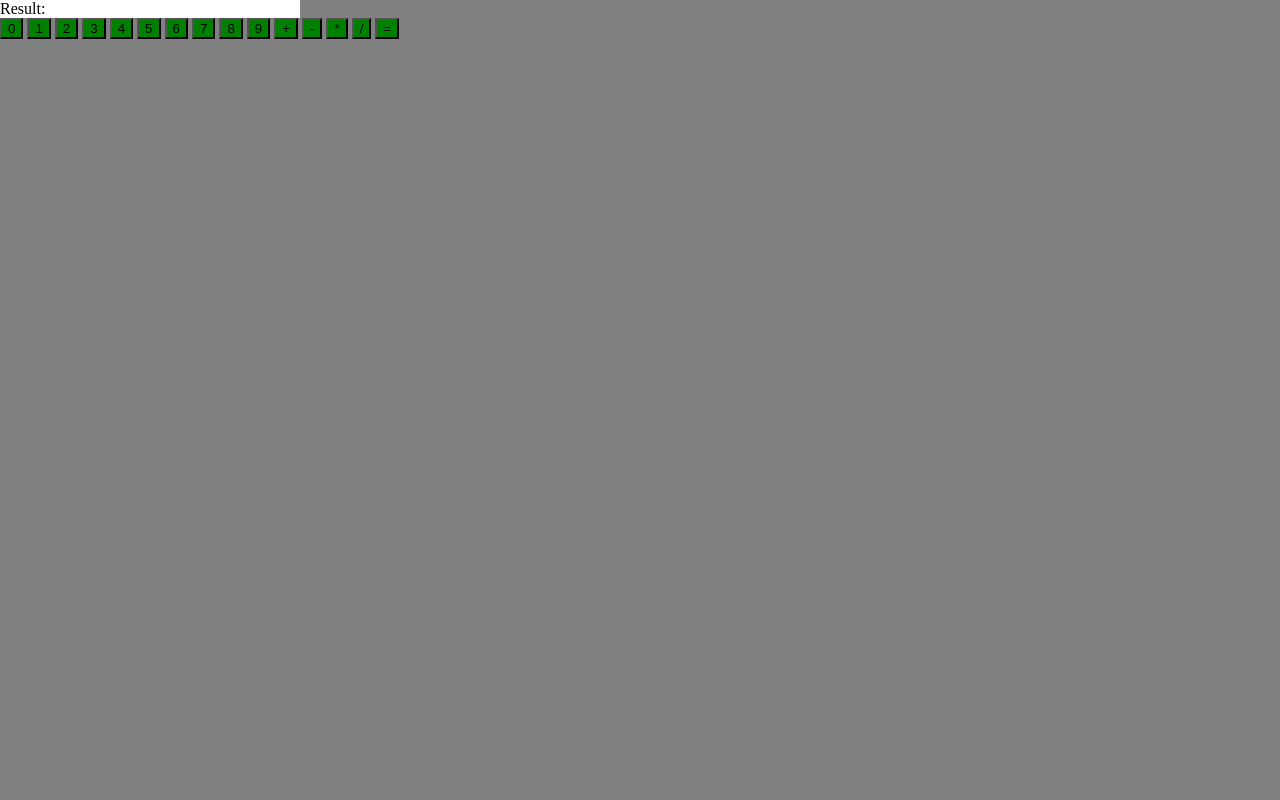
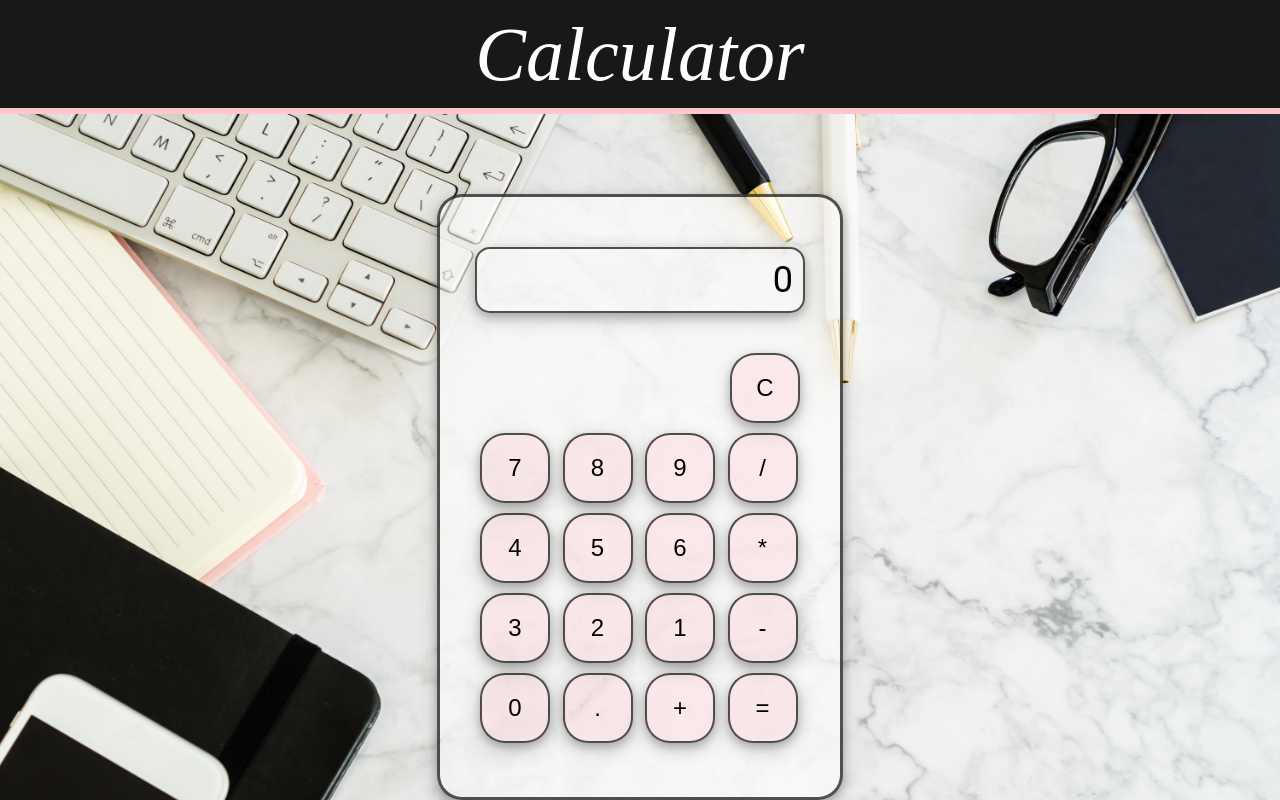
Before and after one commit to Rom4n25/calculator, a plain HTML site: page index.html in a window 1280 px wide. Drawn offline with Linux system fonts and the light colour scheme; a web font is replaced by a local one.

Commit message:
Improve UI, add clear and dot button

```diff
--- a/css/style.css
+++ b/css/style.css
@@ -1,14 +1,89 @@
 body{
     margin: 0;
-    background-color:grey;
     height: 100vh;
-  }
+    display: flex;
+    flex-direction: column;
+}
 
-  .result{
-   width: 300px;
-   background-color:white;
-   }
+header{
+    font-family: 'Baskervville', serif;
+    height: 150px;
+    background-color: rgb(0, 0, 0);
+    opacity: 0.9;
+    font-size: 76px;
+    display: flex;
+    justify-content: center;
+    align-items: center;
+    border-bottom-style: solid;
+    border-bottom-color: pink;
+    border-bottom-width: 6px;
+    color: white;
+    font-style: italic;
+}
 
-  button{
-  background-color:green;
-  }
+main{
+    flex: 1;
+    display: flex;
+    justify-content: center;
+    padding-top: 50px;
+    background-image: url("../img/backround.jpg");
+    background-repeat: no-repeat;
+    background-size: cover;
+}
+
+.calculator{
+    color: white;
+    background-color: rgba(255, 255, 255, 0.536);
+    margin-top: 30px;
+    height: 600px;
+    width: 400px;
+    display: flex;
+    flex-direction: column;
+    border-radius: 25px;
+    border-style: solid;
+    border-color: rgba(0, 0, 0, 0.678);
+    border-width: 3px;
+    box-shadow: 0 4px 8px 0 rgba(0, 0, 0, 0.2), 0 6px 20px 0 rgba(0, 0, 0, 0.19);
+}
+
+.result{
+    display: flex;
+    justify-content: flex-end;
+    margin: 50px 35px 35px 35px;
+    padding: 10px;
+    font-size: 36px;
+    border-radius: 15px;
+    color: black;
+    font-family: "roboto";
+    border-style: solid;
+    border-color: rgba(0, 0, 0, 0.678);
+    border-width: 2px;
+    box-shadow: 0 4px 8px 0 rgba(0, 0, 0, 0.2), 0 6px 20px 0 rgba(0, 0, 0, 0.19);
+}
+
+.btnContainer{
+    display: grid;
+    grid-template-columns: repeat(4, 1fr);
+    align-items: center;
+    margin-left: 35px;
+    margin-right: 35px;
+}
+
+.clear{
+    margin-left: auto;
+    margin-right: 40px;
+}
+
+button{
+    margin:5px;
+    cursor: pointer;
+    width: 70px;
+    height: 70px;
+    border-radius: 25px;
+    font-size: 24px;
+    border-style: solid;
+    border-color: rgba(0, 0, 0, 0.678);
+    border-width: 2px;
+    background-color: rgba(255, 192, 203, 0.285);
+    box-shadow: 0 4px 8px 0 rgba(0, 0, 0, 0.2), 0 6px 20px 0 rgba(0, 0, 0, 0.19);
+}
--- a/index.html
+++ b/index.html
@@ -4,34 +4,38 @@
     <meta charset="UTF-8">
     <title>Calculator</title>
     <link rel="stylesheet" href="css/style.css">
+    <link rel="preconnect" href="https://fonts.googleapis.com">
+    <link rel="preconnect" href="https://fonts.gstatic.com" crossorigin>
+    <link href="https://fonts.googleapis.com/css2?family=Baskervville&display=swap" rel="stylesheet">
   </head>
 
   <body>
-    <header></header>
+    <header>Calculator</header>
     <main>
       <div class="calculator">
-        <div class="result">Result: </div>
-        <button class="number">0</button>
-	<button class="number">1</button>
-	<button class="number">2</button>
-	<button class="number">3</button>
+        <div class="result">0</div>
+        <button class="clear">C</button>
+        <div class="btnContainer">
+          <button class="number">7</button>
+          <button class="number">8</button>
+          <button class="number">9</button>
+          <button class="operator">/</button>
           <button class="number">4</button>
           <button class="number">5</button>
           <button class="number">6</button>
-	<button class="number">7</button>
-	<button class="number">8</button>
-	<button class="number">9</button>
+          <button class="operator">*</button>
+          <button class="number">3</button>
+          <button class="number">2</button>
+          <button class="number">1</button>
+          <button class="operator">-</button>
+          <button class="number">0</button>
+          <button class="number">.</button>
           <button class="operator">+</button>
-	<button class="operator">-</button>
-	<button class="operator">*</button>
-	<button class="operator">/</button>
           <button class="operator">=</button>
+        </div>
       </div>
     </main>
 
-
-
     <script src="js/calc.js"></script>
   </body>
-
 </html>
--- a/js/calc.js
+++ b/js/calc.js
@@ -15,8 +15,8 @@ function divide(n1,n2){
 }
 
 function operate(operator,n1,n2){
-    let numb1 = parseInt(n1);
-    let numb2 = parseInt(n2);
+    let numb1 = parseFloat(n1);
+    let numb2 = parseFloat(n2);
 
     switch(operator){
         case "+" : return sum(numb1,numb2);
@@ -31,10 +31,21 @@ function assignNumbers(){
 
     if(operator==""){
         num1=num1+this.textContent;
+        resultBox.textContent = num1;
     }else{
         num2=num2+this.textContent;
+        resultBox.textContent = num2;
     }
 
+}
+
+function clear(){
+    num1 = "";
+    num2 = "";
+    result = "";
+    operator = "";
+    previousOperator = "";
+    resultBox.textContent = 0;
 }
 
 let num1 = "";
@@ -44,6 +55,9 @@ let operator = "";
 let previousOperator = "";
 
 let resultBox = document.querySelector(".result");
+
+let clearBtn = document.querySelector(".clear");
+clearBtn.addEventListener("click",clear);
 
 let numbers = document.querySelectorAll(".number");
 numbers.forEach((number) => number.addEventListener("click", assignNumbers));
@@ -65,6 +79,7 @@ operators.forEach((o) => o.addEventListener("click",() =>{
         result = num1;
     }else{
         result = operate(operator,num1,num2);
+        resultBox.textContent = result;
         num2 = "";
     }
 
```
Also changed, not shown: img/backround.jpg (added). Lines whose indentation alone changed are shown as unchanged.
